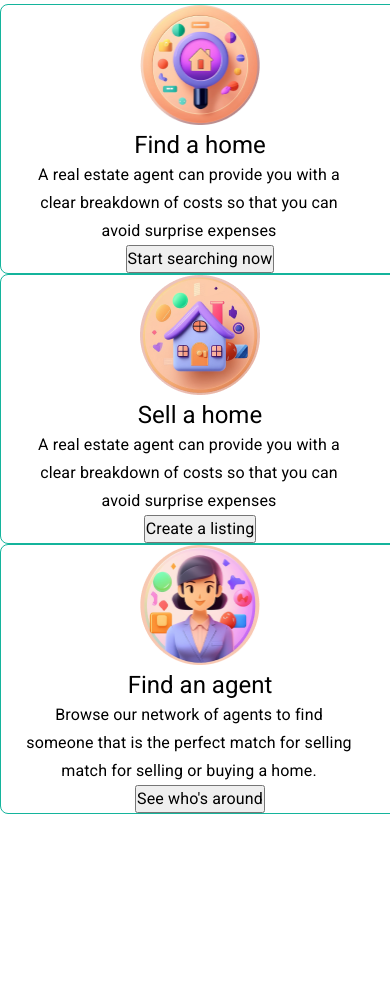
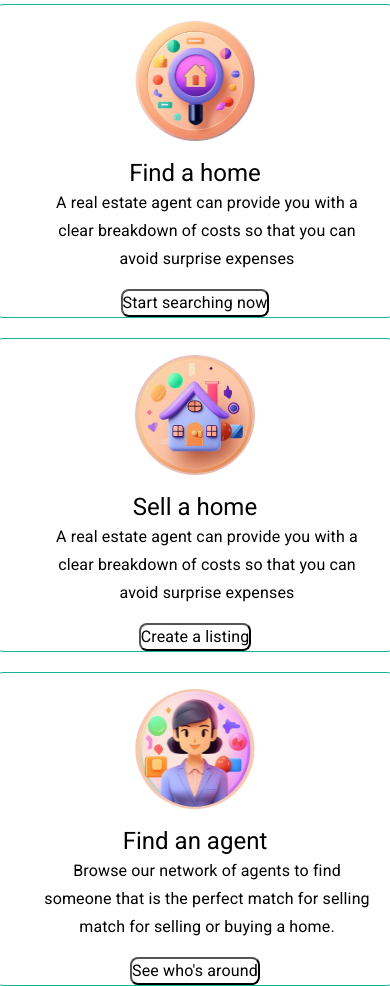
Before and after one commit to redjackfred/Home-Haven, a Next.js app: page / in a window 390 px wide. Shown: the part 980-1966 px from the top of the page. Before the commit the page ends 1794 px from the top, so only its background shows below. Built offline with nearby package versions, Linux system fonts and the light colour scheme.

Commit message:
type card css.
a lot of redundant code, but do it more later.

```diff
--- a/src/app/components/TypeCard/typeCard.js
+++ b/src/app/components/TypeCard/typeCard.js
@@ -14,15 +14,17 @@ export default function TypeCard() {
     }
 
     return (
-        <div>
+        <div className={cssStyle.bodyhtml}>
+        <div className={cssStyle.wrapContainer}>
             <ul className={cssStyle.container}>
                 <li className={cssStyle.findHome}>
                     <Image src="/image/typeCardsImage/microscopeIcon.png"
                         width={120}
                         height={120}
                         alt="Microscope"
+                        className={cssStyle.Image}
                     />
-                    <Typography variant="h5">
+                    <Typography variant="h5" className={cssStyle.header}>
                         Find a home
                     </Typography>
 
@@ -41,8 +43,9 @@ export default function TypeCard() {
                     width={120}
                     height={120}
                     alt="House Icon"
+                    className={cssStyle.Image}
                     />
-                    <Typography variant="h5" >
+                    <Typography variant="h5" className={cssStyle.header}>
                         Sell a home
                     </Typography>
                     <Typography variant="subtitle1" className={cssStyle.description}>
@@ -59,8 +62,9 @@ export default function TypeCard() {
                     width={120}
                     height={120}
                     alt="House Icon"
+                    className={cssStyle.Image}
                     />
-                    <Typography variant="h5">
+                    <Typography variant="h5" className={cssStyle.header}>
                         Find an agent
                     </Typography>
                     <Typography variant="subtitle1" className={cssStyle.description}>
@@ -74,5 +78,6 @@ export default function TypeCard() {
                 </li>
             </ul>
         </div>
+        </div>
     )
 }
--- a/src/app/components/TypeCard/typeCard.module.css
+++ b/src/app/components/TypeCard/typeCard.module.css
@@ -2,17 +2,100 @@
     display: flex;
     list-style: none;
     text-align: center;
-    position: relative;
     justify-content:space-evenly;
     height: 372px;
 }
-@media (max-width: 400px) {
-    .container {
+/* 1st draft */
+/* each screen size has its' own setting  */
+@media (max-width: 700px) {
+   .container{
+        display: flex;
+        flex-direction: column;
+        align-items: center;
+        gap: 20px;
+   }
+   .findHome{
+    display: flex;
+    flex-direction: column;
+    align-items: center;
+    border: 1px solid #14B49C;
+    border-radius: 8px;
+    width: 400px;
+    }
 
+    .sellHome {
+        display: flex;
         flex-direction: column;
+        align-items: center;
+        border: 1px solid #14B49C;
+        border-radius: 8px;
+        width: 400px;
+    }
+
+    .findAgent {
+        display: flex;
+        flex-direction: column;
+        align-items: center;
+        border: 1px solid #14B49C;
+        border-radius: 8px;
+        width: 400px;
+    }
+    .description{
+        height: 84px;
+        width: 352px;
+        padding-left: 24px;
     }
 }
+
+@media (min-width: 1060px) and (max-width: 1300px) {
+
     .findHome{
+        display: flex;
+        flex-direction: column;
+        align-items: center;
+        border: 1px solid #14B49C;
+        border-radius: 8px;
+        width: 390px;
+    }
+
+    .sellHome {
+        display: flex;
+        flex-direction: column;
+        align-items: center;
+
+        border: 1px solid #14B49C;
+        border-radius: 8px;
+        width: 390px;
+    }
+
+    .findAgent {
+        display: flex;
+        flex-direction: column;
+        align-items: center;
+        border: 1px solid #14B49C;
+        border-radius: 8px;
+        width: 390px;
+    }
+}
+
+@media(min-width: 1300px) {
+    /* it is the overall container layer 0 */
+    .bodyhtml{
+        display:grid;
+        grid-template-columns: 1fr auto 1fr;
+        grid-template-rows: 1fr auto 1fr;
+    }
+    /* layer 1 */
+    .wrapContainer{
+       grid-row: 2 / 3;
+       grid-column: 2 / 3;
+       width: 1300px;
+    }
+
+    .findHome{
+        display: flex;
+        flex-direction: column;
+        align-items: center;
 
         border: 1px solid #14B49C;
         border-radius: 8px;
@@ -21,20 +104,99 @@
     }
 
     .sellHome {
+        display: flex;
+        flex-direction: column;
+        align-items: center;
+
         border: 1px solid #14B49C;
         border-radius: 8px;
         width: 400px;
     }
 
     .findAgent {
+        display: flex;
+        flex-direction: column;
+        align-items: center;
         border: 1px solid #14B49C;
         border-radius: 8px;
         width: 400px;
+
+
     }
     .description{
         height: 84px;
         width: 352px;
-    /* position: relative; */
         padding-left: 24px;
+    }
+}
+
+@media (max-width:1060px) and (min-width:900px) {
+
+    .findHome{
+        border: 1px solid #14B49C;
+        border-radius: 8px;
 
     }
+
+    .sellHome {
+        display: flex;
+        flex-direction: column;
+        align-items: center;
+        border: 1px solid #14B49C;
+        border-radius: 8px;
+    }
+
+    .findAgent {
+        display: flex;
+        flex-direction: column;
+        align-items: center;
+        border: 1px solid #14B49C;
+        border-radius: 8px;
+    }
+
+    .description{
+        margin-bottom: 16px;
+        height: 100px;
+    }
+}
+
+@media (min-width: 700px) and (max-width:900px) {
+    .findHome{
+        border: 1px solid #14B49C;
+        border-radius: 8px;
+    }
+
+    .sellHome {
+        display: flex;
+        flex-direction: column;
+        align-items: center;
+        border: 1px solid #14B49C;
+        border-radius: 8px;
+    }
+
+    .findAgent {
+        display: flex;
+        flex-direction: column;
+        align-items: center;
+        border: 1px solid #14B49C;
+        border-radius: 8px;
+    }
+    .description{
+        margin-bottom: 16px;
+        height: 100px;
+    }
+}
+
+.Image {
+    margin-top: 16px;
+    margin-bottom: 16px;
+}
+.header {
+    margin-bottom: 16px;
+}
+
+.button{
+    background-color: transparent;
+    border-radius: 8px;
+    margin-top: 16px;
+}
--- a/src/app/components/header/header.js
+++ b/src/app/components/header/header.js
@@ -13,6 +13,7 @@ export default function MainHeader() {
         { href: '/agents', label: 'Agents' },
         { href: '/sell', label: 'Sell' },
         { href: '/buy', label: 'Buy' },
+        { href: '/', label: 'Message'},
         { href: '/', label: 'My Homes' },
     ];
     return (
```
Lines whose indentation alone changed are shown as unchanged.
